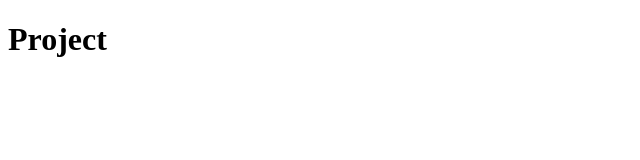
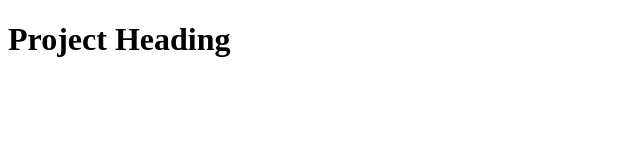
Before and after one commit to albertogaga/project, a plain HTML site: page index.html in a window 1280 px wide. Shown: the whole page, without its empty margins (0-640 px from the left). Drawn offline with Linux system fonts and the light colour scheme.

Commit message:
My Second commit

```diff
--- a/index.html
+++ b/index.html
@@ -4,11 +4,11 @@
 <head>
     <meta charset="UTF-8">
     <meta name="viewport" content="width=device-width, initial-scale=1.0">
-    <title>Project</title>
+    <title>Project Title</title>
 </head>
 
 <body>
-    <h1>Project</h1>
+    <h1>Project Heading</h1>
 </body>
 
 </html>
```
